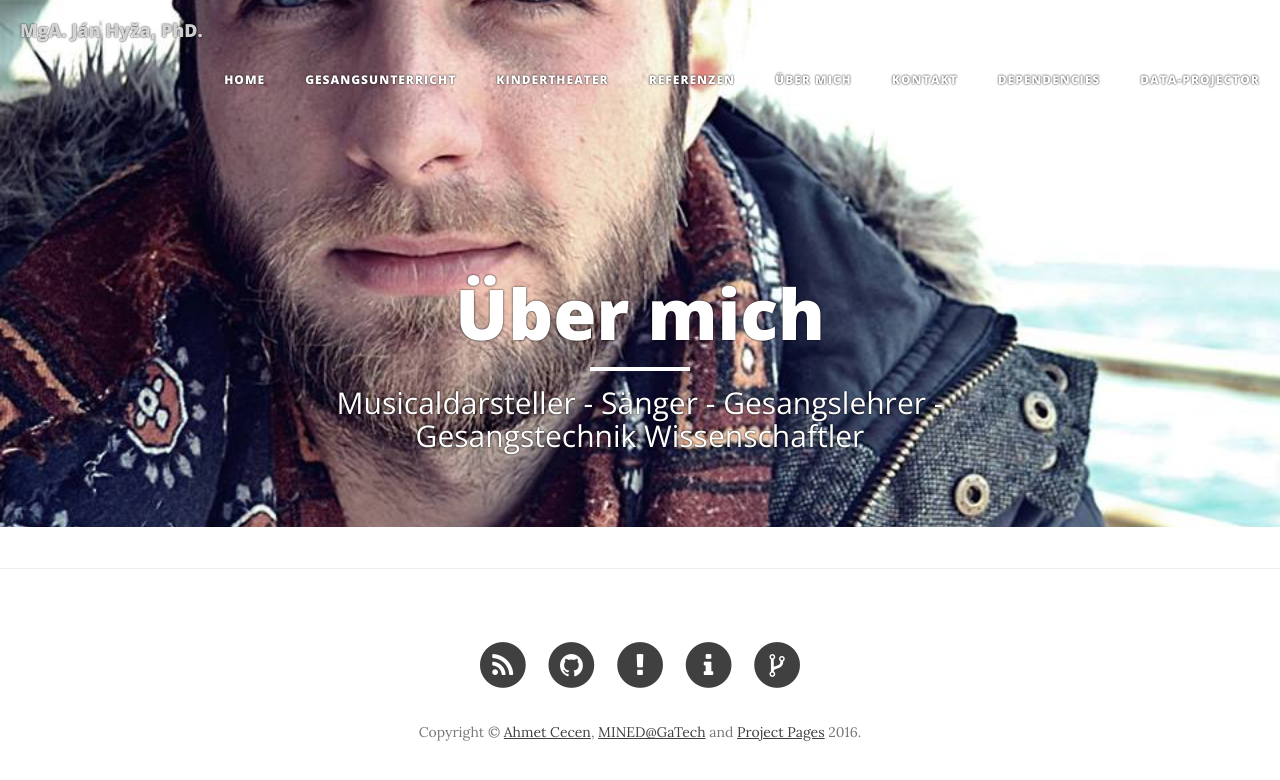
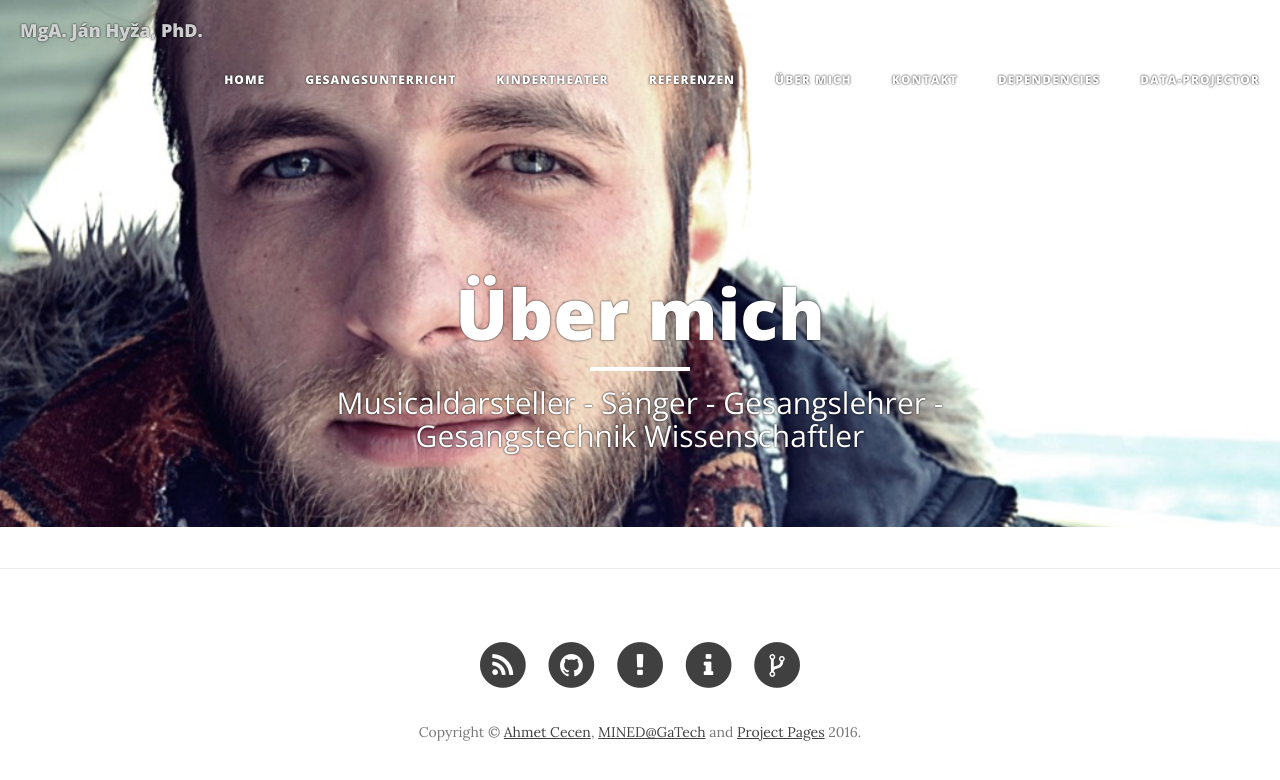
Before and after one commit to janhyza/gesangscoaching.at, a Jekyll site: the page built from projects/Ubermich.md, in a window 1280 px wide. Shown: the top 780 px of the page. Built offline with Jekyll 4.4.1, drawn with Linux system fonts in a browser that asks for light colours; nearby versions of some CDN libraries.

Commit message:
new foto

```diff
--- a/projects/Ubermich.md
+++ b/projects/Ubermich.md
@@ -2,6 +2,6 @@
 layout: page
 title: "Über mich"
 description: "Musicaldarsteller - Sänger - Gesangslehrer - Gesangstechnik Wissenschaftler"
-header-img: "img/11081055_10153186480840908_3696697899231099329_n.jpg"
+header-img: "img/ja1.jpg"
 category: Über mich
 ---
```
